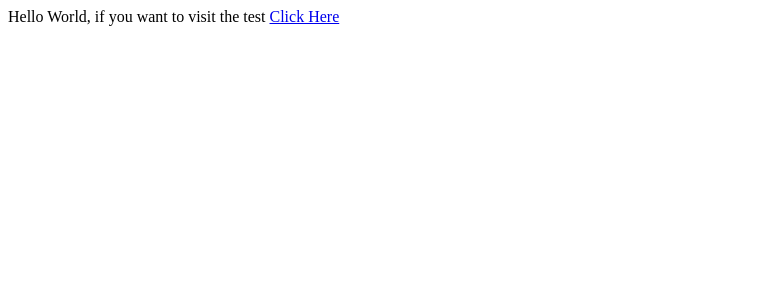
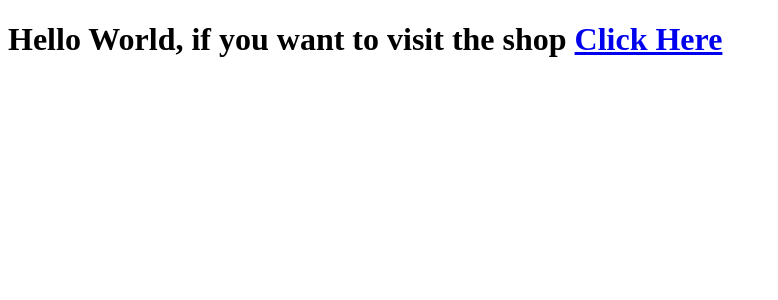
Before and after one commit to MikeMelchior/react-shopping-cart, a React (Create React App) app: page / in a window 1280 px wide. Shown: the top 300 px of the page, without its empty margins (0-778 px from the left). Built offline with nearby package versions, Linux system fonts and the light colour scheme.

Commit message:
remove test component

```diff
--- a/src/App.js
+++ b/src/App.js
@@ -1,11 +1,10 @@
 import React from "react";
-import TestRoute from "./TestRoute";
 import { Link } from "react-router-dom";
 
 function App() {
   return (
-    <div>
-      Hello World, if you want to visit the test <Link to={'/test'} >Click Here</Link>
+    <div >
+      <h1>Hello World, if you want to visit the shop <Link to={'/shop'}>Click Here</Link></h1>
     </div>
   );
 }
--- a/src/Router.js
+++ b/src/Router.js
@@ -1,6 +1,6 @@
 import { HashRouter, Routes, Route } from "react-router-dom";
 import App from "./App";
-import TestRoute from "./TestRoute";
+import Shop from "./Components/Shop";
 
 
 
@@ -9,7 +9,7 @@ const Router = () => {
     <HashRouter>
       <Routes>
         <Route path='/' Component={App} />
-        <Route path="/test" Component={TestRoute} />
+        <Route path='/shop' Component={Shop} />
       </Routes>
     </HashRouter>
   )
```
Also changed, not shown: 1 other file (tests, documents, lock files or other folders).
